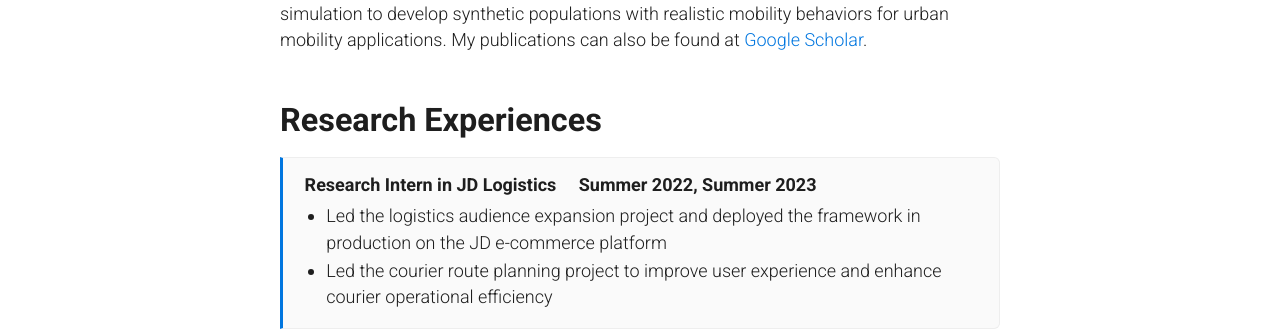
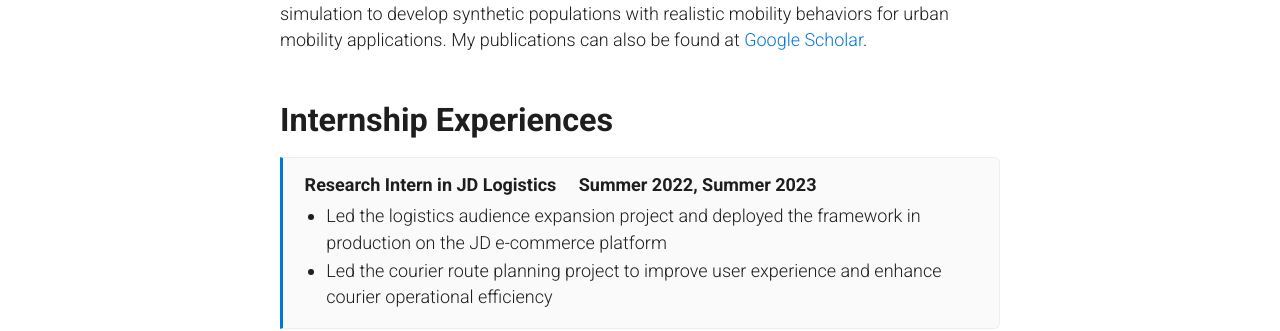
Before and after one commit to huy222-lu/website, a Jekyll site: the page built from index.md, in a window 1280 px wide. Shown: the part 576-907 px from the top of the page. Built offline with Jekyll 4.4.1, drawn with Linux system fonts in a browser that asks for light colours; cached includes are drawn as plain includes; a script that is not in the unit is left out; comment, search, counter and statistics services are not loaded.

Commit message:
Update index.md

```diff
--- a/index.md
+++ b/index.md
@@ -16,7 +16,7 @@ My publications can also be found at [Google Scholar](https://scholar.google.com
 
 <div class="section-experience" markdown="1">
 
-### Research Experiences
+### Internship Experiences
 
 > **Research Intern in JD Logistics &nbsp;&nbsp;&nbsp; Summer 2022, Summer 2023**
 > * Led the logistics audience expansion project and deployed the framework in production on the JD e-commerce platform
```
